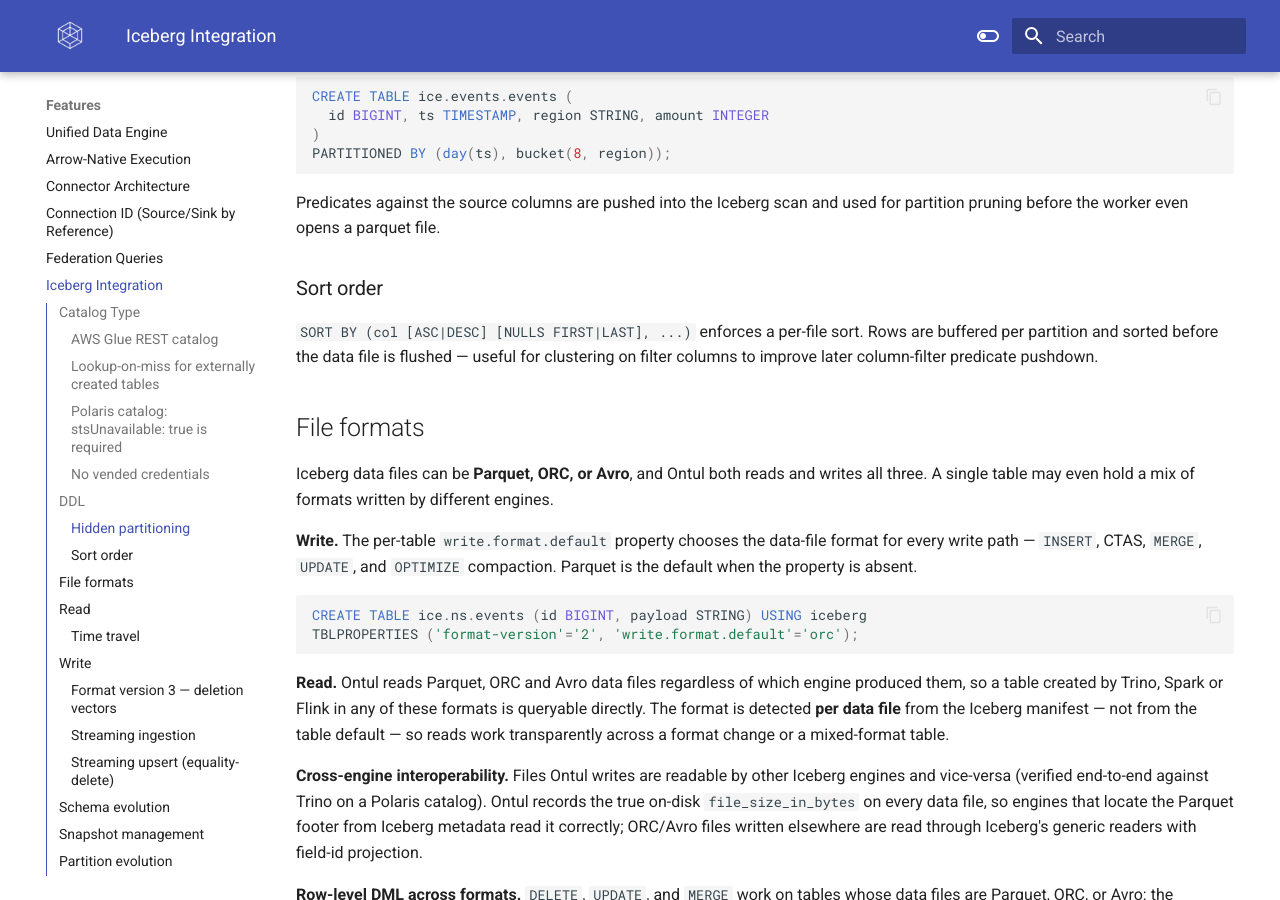
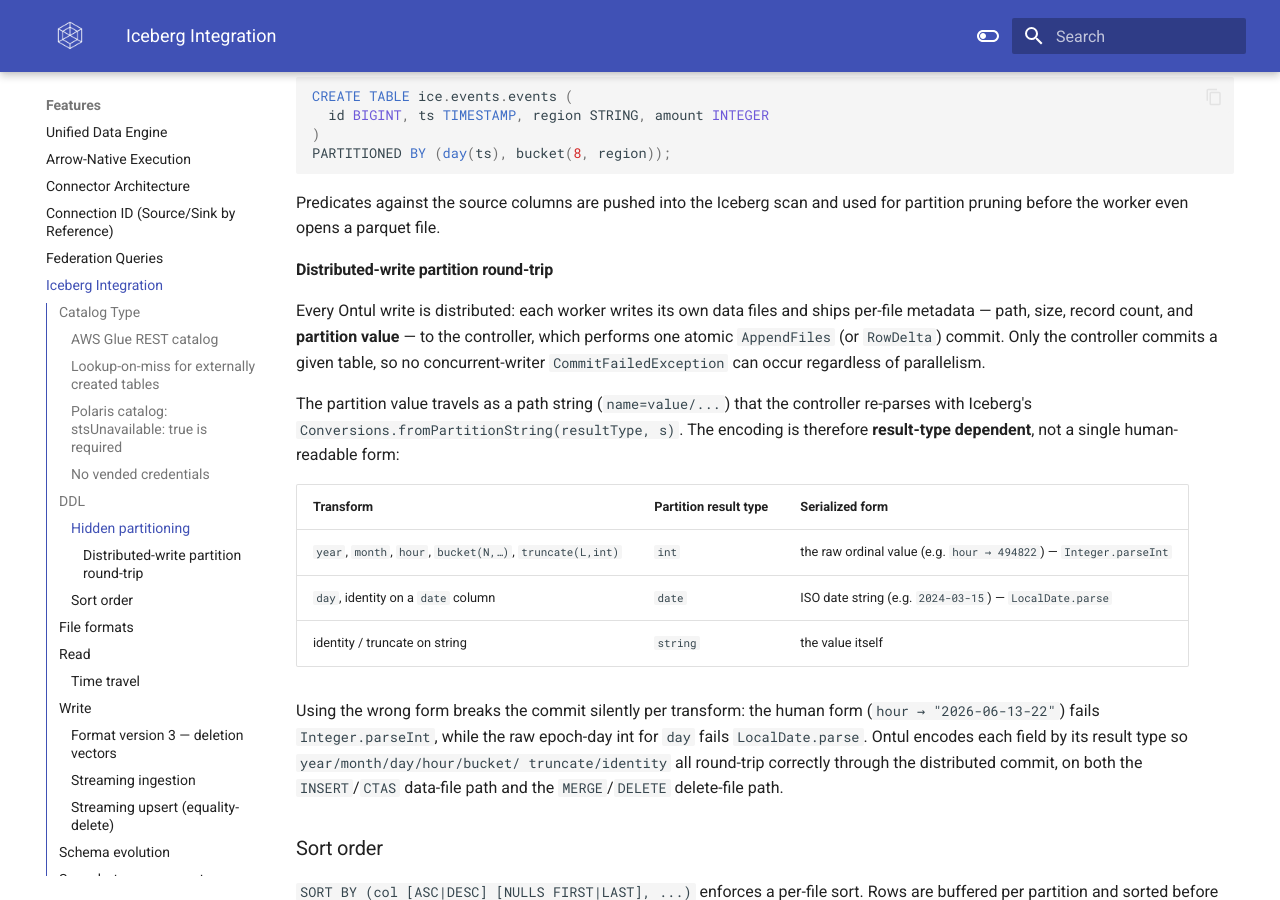
Before and after one commit to cloudcheflabs/ontul-docs, an MkDocs documentation site: the page built from docs/features/iceberg-integration.md, in a window 1280 px wide and 900 px high, scrolled down 3997 px. Built offline with MkDocs 1.6.1 and Material for MkDocs 9.7.7, drawn with Linux system fonts in a browser that asks for light colours; the version menu is left out.

Commit message:
docs(iceberg): document distributed-write partition round-trip (result-type encoding)
Hidden-partitioning section now explains how the controller's single-committer
re-parses each worker's partition value by result type — raw int for
hour/year/month/bucket/truncate, ISO date for day/identity-on-date — so
time-transform partitions round-trip correctly on both the INSERT/CTAS data-file
and MERGE/DELETE delete-file paths.

Co-Authored-By: Claude Opus 4.8 (1M context) <noreply@anthropic.com>

````diff
--- a/docs/features/iceberg-integration.md
+++ b/docs/features/iceberg-integration.md
@@ -128,6 +128,29 @@ PARTITIONED BY (day(ts), bucket(8, region));
 ```
 
 Predicates against the source columns are pushed into the Iceberg scan and used for partition pruning before the worker even opens a parquet file.
+
+#### Distributed-write partition round-trip
+
+Every Ontul write is distributed: each worker writes its own data files and ships per-file
+metadata — path, size, record count, and **partition value** — to the controller, which performs
+one atomic `AppendFiles` (or `RowDelta`) commit. Only the controller commits a given table, so
+no concurrent-writer `CommitFailedException` can occur regardless of parallelism.
+
+The partition value travels as a path string (`name=value/...`) that the controller re-parses
+with Iceberg's `Conversions.fromPartitionString(resultType, s)`. The encoding is therefore
+**result-type dependent**, not a single human-readable form:
+
+| Transform | Partition result type | Serialized form |
+|---|---|---|
+| `year`, `month`, `hour`, `bucket(N,…)`, `truncate(L,int)` | `int` | the raw ordinal value (e.g. `hour → 494822`) — `Integer.parseInt` |
+| `day`, identity on a `date` column | `date` | ISO date string (e.g. `2024-03-15`) — `LocalDate.parse` |
+| identity / truncate on string | `string` | the value itself |
+
+Using the wrong form breaks the commit silently per transform: the human form
+(`hour → "2026-06-13-22"`) fails `Integer.parseInt`, while the raw epoch-day int for `day` fails
+`LocalDate.parse`. Ontul encodes each field by its result type so `year/month/day/hour/bucket/
+truncate/identity` all round-trip correctly through the distributed commit, on both the
+`INSERT`/`CTAS` data-file path and the `MERGE`/`DELETE` delete-file path.
 
 ### Sort order
 
````
